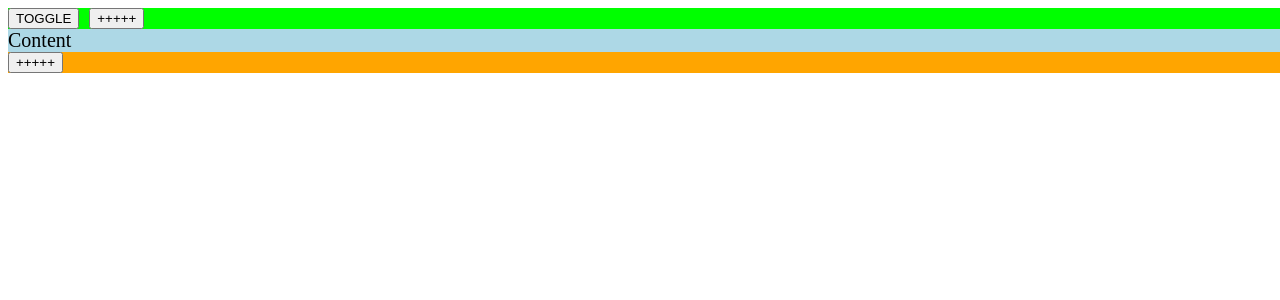
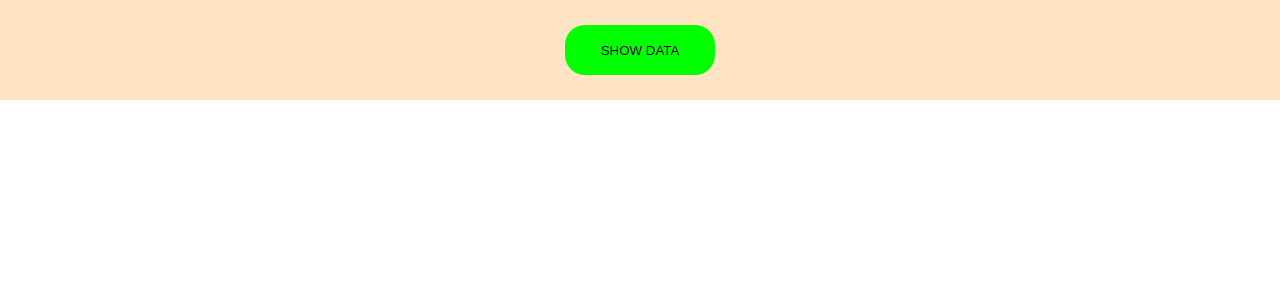
Before and after one commit to JayDeeJS/geeks-homework-react, a React (Create React App) app: page / in a window 1280 px wide. Shown: the top 300 px of the page. Built offline with nearby package versions, Linux system fonts and the light colour scheme.

Commit message:
feat: complete dz1

```diff
--- a/src/App.js
+++ b/src/App.js
@@ -1,21 +1,13 @@
 import React from 'react';
-import Content from './components/Content';
-import Footer from './components/Footer';
-import Header from './components/Header';
+import Header from './dz1_components/Header';
 
 import "./index.css";
 
 function App() {
-  const links = [
-    {link: '/home', title: 'Главная страница'},
-    {link: '/about', title: 'О нас'},
-  ]
 
   return (
     <div className="App">
-      <Header links={links}/>
-      <Content/>
-      <Footer/>
+      <Header/>
     </div>
   );
 }
--- /dev/null
+++ b/src/dz1_components/Header.js
@@ -0,0 +1,25 @@
+import { useState } from "react";
+import classes from "../dz1_components/dz1.module.css";
+import ModalData from "./ModalData";
+
+const Header = () => {
+    const [data, setData] = useState(false);
+    const dataLinks = [
+        {title: "GPU", image: "https://m.media-amazon.com/images/I/81B2tCDJWgS._AC_SL1500_.jpg"},
+        {title: "CPU", image: "https://m.media-amazon.com/images/I/51V90kcYatL._AC_SL1073_.jpg"},
+    ]
+
+    const handleToggle = () => {
+        return (
+            setData(prev => !prev)
+        )
+    }
+
+    return (
+        <header className={classes.header}>
+            <button onClick={handleToggle} className={classes.button}>SHOW DATA</button>
+            {data && <ModalData dataLinks={dataLinks} handleToggle={handleToggle}/>}
+        </header>
+    )
+}
+export default Header;
--- /dev/null
+++ b/src/dz1_components/ModalData.js
@@ -0,0 +1,46 @@
+import { useState } from "react";
+import classes from "../dz1_components/dz1.module.css";
+
+const ModalData= ({handleToggle, dataLinks}) => {
+    let [gpuState, setGpuState] = useState(0);
+    let [cpuState, setCpuState] = useState(0);
+
+    const handleGpuIncr = () => {
+        setGpuState((prev) => prev + 1)
+    }
+
+    const handleGpuDecr = () => {
+        (gpuState === 0) ? setGpuState(gpuState => gpuState) : setGpuState(gpuState - 1)
+    }
+
+    const handleCpuIncr = () => {
+        setCpuState((prev) => prev + 1)
+    }
+
+    const handleCpuDecr = () => {
+        (cpuState === 0) ? setCpuState(cpuState => cpuState) : setCpuState(cpuState - 1)
+    }
+
+    return (
+        <>
+            <div onClick={handleToggle} className={classes.modalWrapper}></div>
+            <div className={classes.modalContent}>
+                <span className={classes.modalCloseSymbol} onClick={handleToggle}>&#10060;</span>
+                <div className={classes.modalList}>
+                    {dataLinks.map((item, id) =>
+                        <div key={id} className={classes.modalElement}>
+                            <p style={{fontWeight:"900"}}>{item.title}</p>
+                            <img style={{width:"90%", height:"70%"}} src={item.image} alt="img" />
+                            <div className={classes.modalControls}>
+                                <button className={classes.modalBtn} onClick={(id === 0) ? handleGpuIncr : handleCpuIncr}>+++</button>
+                                <span>{(id === 0) ? gpuState : cpuState}</span>
+                                <button className={classes.modalBtn} onClick={(id === 0) ? handleGpuDecr : handleCpuDecr}>---</button>
+                            </div>
+                        </div>
+                    )}
+                </div>
+            </div>
+        </>
+    )
+}
+export default ModalData
--- /dev/null
+++ b/src/dz1_components/dz1.module.css
@@ -0,0 +1,72 @@
+.header {
+    width: 100%;
+    height: 100px;
+    background-color: bisque;
+    display: flex;
+    justify-content: center;
+    align-items: center;
+}
+
+.button {
+    width: 150px;
+    height: 50px;
+    cursor: pointer;
+    background-color: lime;
+    border: none;
+    border-radius: 20px;
+}
+.button:active {
+    background-color: aqua;
+}
+
+.modalWrapper {
+    position: absolute;
+    top: 0;
+    left: 0;
+    width: 100%;
+    height: 100%;
+    background: #000;
+    opacity: 0.4;
+}
+.modalContent {
+    width: 600px;
+    height: 400px;
+    background-color: lightgreen;
+    border-radius: 10px;
+    position: absolute;
+    top: 50%;
+    left: 50%;
+    transform: translate(-50%, -50%);
+}
+.modalCloseSymbol {
+    border-radius: 8px;
+    cursor: pointer;
+    outline: 1px solid brown;
+    padding: 3px;
+}
+
+.modalList {
+    width: 100%;
+    height: 90%;
+    display: flex;
+    justify-content: space-evenly;
+    align-items: center;
+}
+.modalElement {
+    outline: 1px solid black;
+    width: 47%;
+    height: 300px;
+    display: flex;
+    flex-direction: column;
+    align-items: center;
+}
+
+.modalControls {
+    width: 90%;
+    display: flex;
+    justify-content: space-evenly;
+    gap: 5px;
+}
+.modalBtn {
+    width: 30%;
+}
--- a/src/index.css
+++ b/src/index.css
@@ -1,3 +1,7 @@
+body {
+    margin: 0;
+}
+
 .App {
     width: 100vw;
     font-size: 20px;
```
